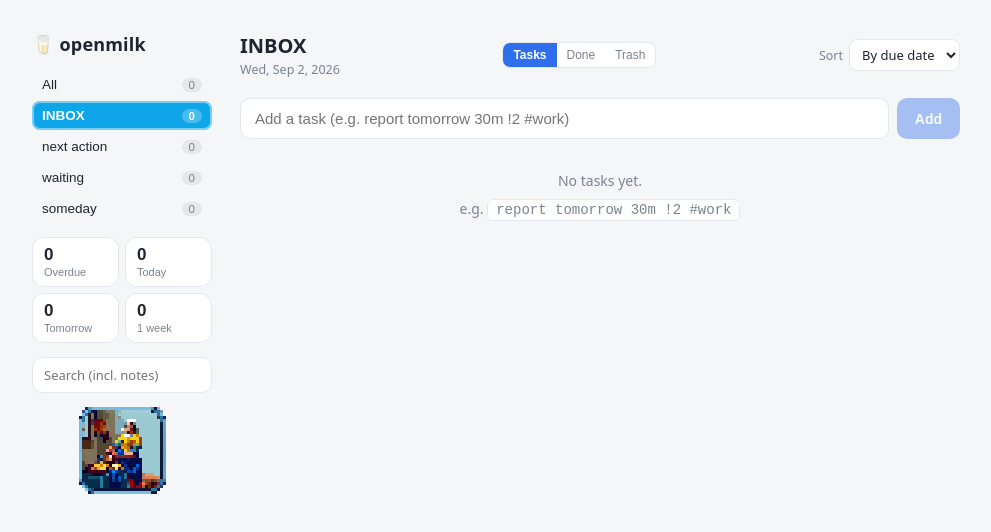
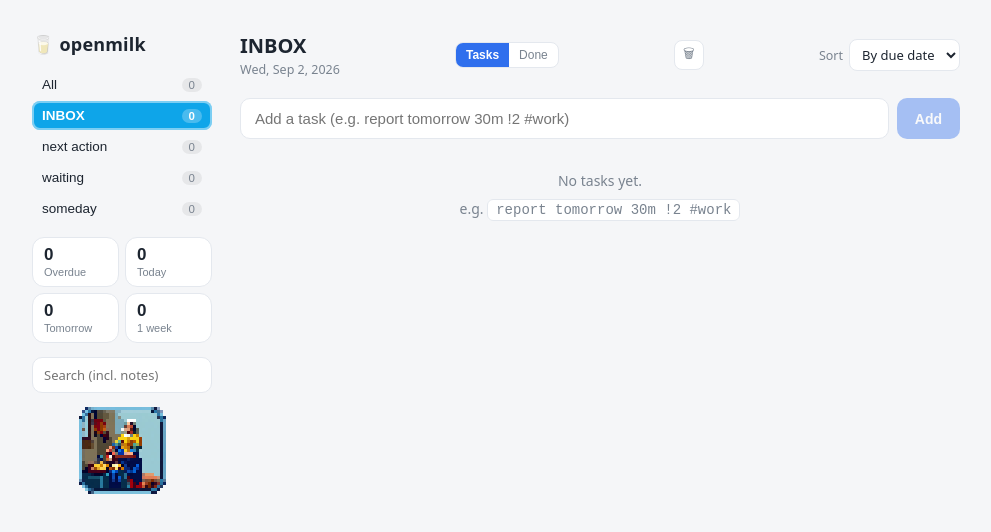
Before and after one commit to qnosuke/openmilk, a Svelte app: page / in a window 1280 px wide. Shown: the top 532 px of the page, without its empty margins (144-1135 px from the left). Built offline with nearby package versions, Linux system fonts and the light colour scheme.

Commit message:
ゴミ箱をヘッダータブから🗑アイコンボタンに変更、ゴミ箱ビューに30日消去の注記を表示

```diff
--- a/src/App.svelte
+++ b/src/App.svelte
@@ -51,6 +51,10 @@
   let mutedTags = $state<string[]>(loadMutedTags());
   let view = $state<'active' | 'completed' | 'trash'>('active');
   let nowTick = $state(Date.now());
+
+  function toggleTrash() {
+    view = view === 'trash' ? 'active' : 'trash';
+  }
 
   const MUTED_KEY = 'openmilk.mutedTags';
 
@@ -511,14 +515,16 @@
         >
           {t('viewCompleted')}
         </button>
-        <button
-          class:active={view === 'trash'}
-          onclick={() => (view = 'trash')}
-          aria-label={t('viewTrash')}
-        >
-          {t('viewTrash')}
-        </button>
       </div>
+      <button
+        class="trash-btn"
+        class:active={view === 'trash'}
+        aria-label={t('viewTrash')}
+        title={t('trashNote')}
+        onclick={toggleTrash}
+      >
+        🗑
+      </button>
       <label class="sort">
         <span>{t('sortLabel')}</span>
         <select bind:value={sortMode} aria-label={t('sortLabel')}>
@@ -559,6 +565,10 @@
         {/if}
         <button class="bulk-cancel" onclick={clearSelection}>{t('clearSelection')}</button>
       </div>
+    {/if}
+
+    {#if view === 'trash'}
+      <p class="trash-note">{t('trashNote')}</p>
     {/if}
 
     {#if !loaded}
--- a/src/app.css
+++ b/src/app.css
@@ -612,6 +612,35 @@ h1 {
   background: var(--accent);
 }
 
+.trash-btn {
+  flex: none;
+  width: 30px;
+  height: 30px;
+  font-size: 13px;
+  color: var(--muted);
+  background: var(--card);
+  border: 1px solid var(--border);
+  border-radius: 8px;
+  cursor: pointer;
+}
+
+.trash-btn:hover {
+  color: var(--overdue);
+  border-color: var(--overdue);
+}
+
+.trash-btn.active {
+  color: #fff;
+  background: var(--accent);
+  border-color: var(--accent);
+}
+
+.trash-note {
+  margin: 10px 2px 0;
+  font-size: 12px;
+  color: var(--muted);
+}
+
 .quick-add {
   display: flex;
   gap: 8px;
--- a/src/lib/i18n.svelte.ts
+++ b/src/lib/i18n.svelte.ts
@@ -87,6 +87,7 @@ const dicts: Record<Locale, Dict> = {
     muteTag: '「{tag}」を非表示',
     deletedCompletedN: '完了タスク {n} 件を削除しました',
     viewTrash: 'ゴミ箱',
+    trashNote: 'ゴミ箱のタスクは30日後に完全に削除されます',
     restoreN: '{n} 件を復元',
     hiddenTagsLabel: '非表示タグ',
     trackedLabel: '実績',
@@ -181,6 +182,7 @@ const dicts: Record<Locale, Dict> = {
     muteTag: 'Hide "{tag}"',
     deletedCompletedN: 'Deleted {n} completed tasks',
     viewTrash: 'Trash',
+    trashNote: 'Tasks in Trash are permanently deleted after 30 days',
     restoreN: 'Restore {n}',
     hiddenTagsLabel: 'Hidden tags',
     trackedLabel: 'Tracked',
@@ -275,6 +277,7 @@ const dicts: Record<Locale, Dict> = {
     muteTag: '隐藏「{tag}」',
     deletedCompletedN: '已删除 {n} 条已完成任务',
     viewTrash: '垃圾箱',
+    trashNote: '垃圾箱中的任务将在30天后被彻底删除',
     restoreN: '恢复 {n} 件',
     hiddenTagsLabel: '隐藏标签',
     trackedLabel: '实绩',
```
